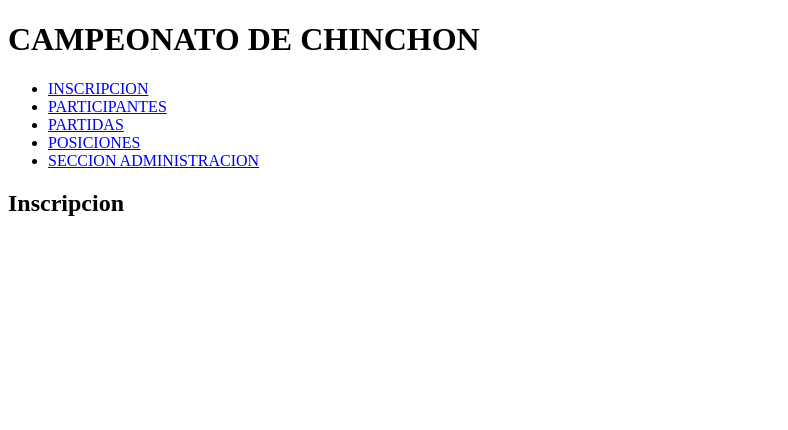
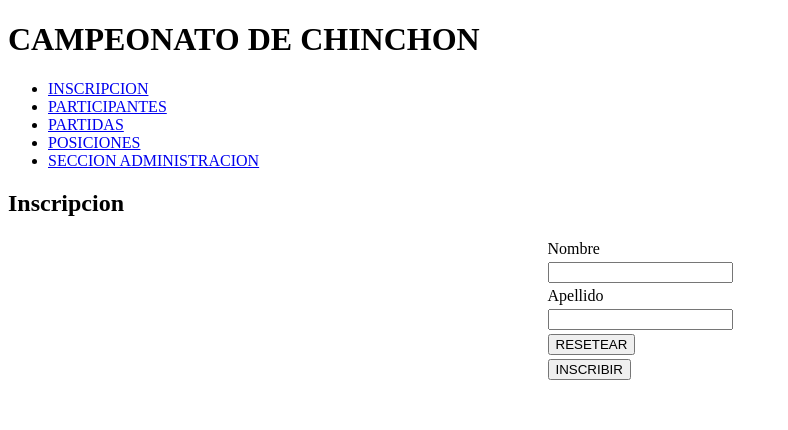
Before and after one commit to ezvel/CiHeich, a PHP site: page /inscripcion.php in a window 1280 px wide. Shown: the top 430 px of the page, without its empty margins (0-788 px from the left). Run offline with PHP 8.4, Linux system fonts and the light colour scheme.

Commit message:
Construye formulario nombre y apellido en inscripcion.php
Necesitamos un formulario para la inscripción de los participantes en el campeonato de chinchon. Solo nos basta con su nombre y apellido. Se le otorgará un identificador de manera automática por medio de php

```diff
--- a/inscripcion.php
+++ b/inscripcion.php
@@ -18,6 +18,24 @@
 	</header>
 	<main>
 		<h2>Inscripcion</h2>
+		<!-- Tabla para estructurar el formulario -->
+		<table align="center">
+			<!-- Formulario -->
+			<form action="cargar_participante.php" method="get">
+
+				<!-- Nombre -->
+				<tr><td>Nombre</td></tr>
+				<tr><td><input type="text" name="nombre"></td></tr>
+				<!-- Apellido -->
+				<tr><td>Apellido</td></tr>
+				<tr><td><input type="text" name="apellido"></td></tr>
+
+				<!-- Botones del formulario -->
+				<tr><td><input type="reset" value="RESETEAR" class="negrita"></td></tr>
+				<tr><td><input type="submit" value="INSCRIBIR"></td></tr>
+
+			</form>
+		</table>
 	</main>
 </body>
 </html>
```
